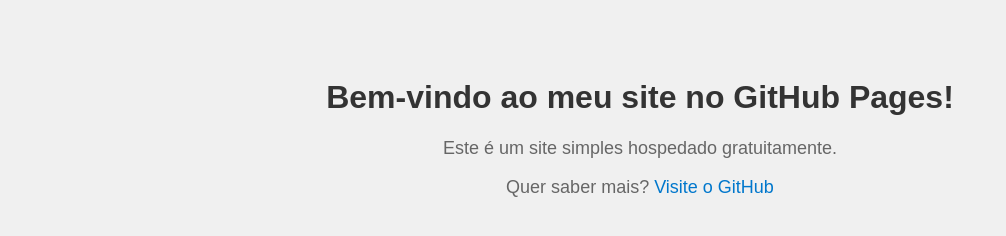
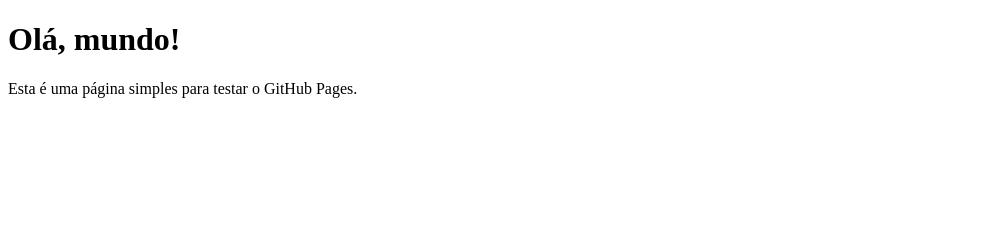
Before and after one commit to Du4rt33/Landing-page-certa, a plain HTML site: page index.html in a window 1280 px wide. Shown: the whole page, without its empty margins (0-1006 px from the left). Drawn offline with Linux system fonts and the light colour scheme.

Commit message:
Update index.html
A

```diff
--- a/index.html
+++ b/index.html
@@ -2,34 +2,10 @@
 <html lang="pt-BR">
 <head>
   <meta charset="UTF-8" />
-  <meta name="viewport" content="width=device-width, initial-scale=1" />
-  <title>Meu Site no GitHub Pages</title>
-  <style>
-    body {
-      font-family: Arial, sans-serif;
-      background: #f0f0f0;
-      text-align: center;
-      padding: 50px;
-    }
-    h1 {
-      color: #333;
-    }
-    p {
-      font-size: 18px;
-      color: #666;
-    }
-    a {
-      color: #0077cc;
-      text-decoration: none;
-    }
-    a:hover {
-      text-decoration: underline;
-    }
-  </style>
+  <title>Teste GitHub Pages</title>
 </head>
 <body>
-  <h1>Bem-vindo ao meu site no GitHub Pages!</h1>
-  <p>Este é um site simples hospedado gratuitamente.</p>
-  <p>Quer saber mais? <a href="https://github.com/">Visite o GitHub</a></p>
+  <h1>Olá, mundo!</h1>
+  <p>Esta é uma página simples para testar o GitHub Pages.</p>
 </body>
 </html>
```
